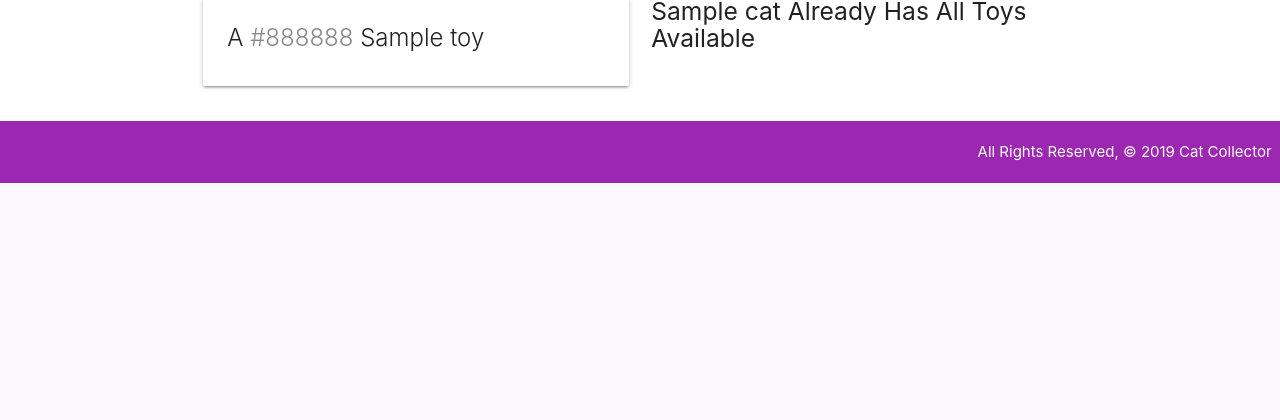
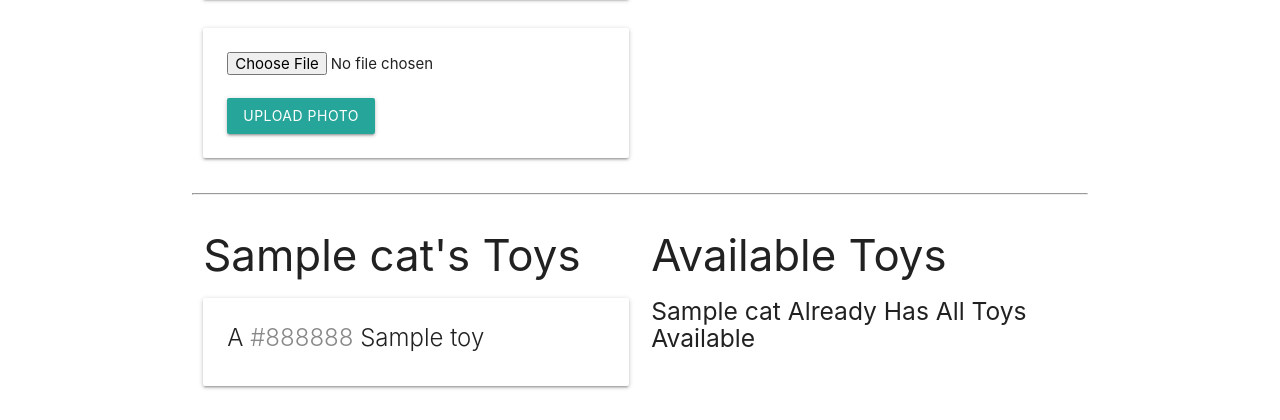
Before and after one commit to DavidGriffinMartin/Cat-Collector, a Django app: page /cats/1/ in a window 1280 px wide. Shown: the part 783-1203 px from the top of the page. Before the commit the page ends 966 px from the top, so only its background shows below. Run offline with Django 4.2, Linux system fonts and the light colour scheme; tables that the repository leaves empty hold one stand-in row (values such as "Sample post").

Commit message:
wip: Creates add photo functionality.

```diff
--- a/main_app/templates/cats/detail.html
+++ b/main_app/templates/cats/detail.html
@@ -23,6 +23,22 @@
         <a href="{% url 'cats_delete' cat.id %}">Delete</a>
       </div>
     </div>
+    {% for photo in cat.photo_set.all %}
+    <img class="responsive-img card-panel" src="{{photo.url}}" />
+    {% empty %}
+    <div class="card-panel teal-text center-align">No Photos Uploaded</div>
+    {% endfor %}
+    <form
+      action="{% url 'add_photo' cat.id %}"
+      enctype="multipart/form-data"
+      method="POST"
+      class="card-panel"
+    >
+      {% csrf_token %}
+      <input type="file" name="photo-file" />
+      <br /><br />
+      <input type="submit" class="btn" value="Upload Photo" />
+    </form>
   </div>
   <div class="col s6">
     <form action="{% url 'add_feeding' cat.id %}" method="post">
--- a/main_app/urls.py
+++ b/main_app/urls.py
@@ -18,4 +18,5 @@ urlpatterns = [
     path('toys/<int:pk>/delete/', views.ToyDelete.as_view(), name='toys_delete'),
     path('cats/<int:cat_id>/assoc_toy/<int:toy_id>/',
     views.assoc_toy, name='assoc_toy'),
+    path('cats/<int:cat_id>/add_photo/', views.add_photo, name='add_photo'),
 ]
--- a/main_app/views.py
+++ b/main_app/views.py
@@ -2,18 +2,15 @@ from django.shortcuts import render, redirect
 from django.views.generic.edit import CreateView, UpdateView, DeleteView
 from django.views.generic import ListView
 from django.views.generic.detail import DetailView
-from .models import Cat, Toy
+from .models import Cat, Toy, Photo
 from .forms import FeedingForm
 
-# Create your views here.
+import uuid
+import boto3
 
-# def home(request):
-#     '''
-#     this is where we return a response
-#     in most cases we  would render a template
-#     and we'll need some data for that template
-#     '''
-#     return HttpResponse('<h1> Hello World </h1>')
+
+S3_BASE_URL = 'https://s3.us-east-1.amazonaws.com/'
+BUCKET = 'catcollector-avatar-13'
 
 
 def home(request):
@@ -31,13 +28,11 @@ def cats_index(request):
 
 def cats_detail(request, cat_id):
     cat = Cat.objects.get(id=cat_id)
-    # Get the toys the cat doesn't have
     toys_cat_doesnt_have = Toy.objects.exclude(
         id__in=cat.toys.all().values_list('id'))
     feeding_form = FeedingForm()
     return render(request, 'cats/detail.html', {
         'cat': cat, 'feeding_form': feeding_form,
-        # Add the toys to be displayed
         'toys': toys_cat_doesnt_have
     })
 
@@ -52,14 +47,34 @@ def add_feeding(request, cat_id):
 
 
 def assoc_toy(request, cat_id, toy_id):
-    # Note that you can pass a toy's id instead of the whole object
     Cat.objects.get(id=cat_id).toys.add(toy_id)
+    return redirect('detail', cat_id=cat_id)
+
+
+def add_photo(request, cat_id):
+    # photo-file will be the "name" attribute on the <input type="file">
+    photo_file = request.FILES.get('photo-file', None)
+    if photo_file:
+        s3 = boto3.client('s3')
+        # need a unique "key" for S3 / needs image file extension too
+        key = uuid.uuid4().hex[:6] + \
+            photo_file.name[photo_file.name.rfind('.'):]
+        # just in case something goes wrong
+        try:
+            s3.upload_fileobj(photo_file, BUCKET, key)
+            # build the full url string
+            url = f"{S3_BASE_URL}{BUCKET}/{key}"
+            # we can assign to cat_id or cat (if you have a cat object)
+            photo = Photo(url=url, cat_id=cat_id)
+            photo.save()
+        except:
+            print('An error occurred uploading file to S3')
     return redirect('detail', cat_id=cat_id)
 
 
 class CatCreate(CreateView):
     model = Cat
-    fields = ['name', 'breed', 'description', 'age' ]
+    fields = ['name', 'breed', 'description', 'age']
     success_url = '/cats/'
 
 
```
Also changed, not shown: main_app/migrations/0005_photo.py (added).
